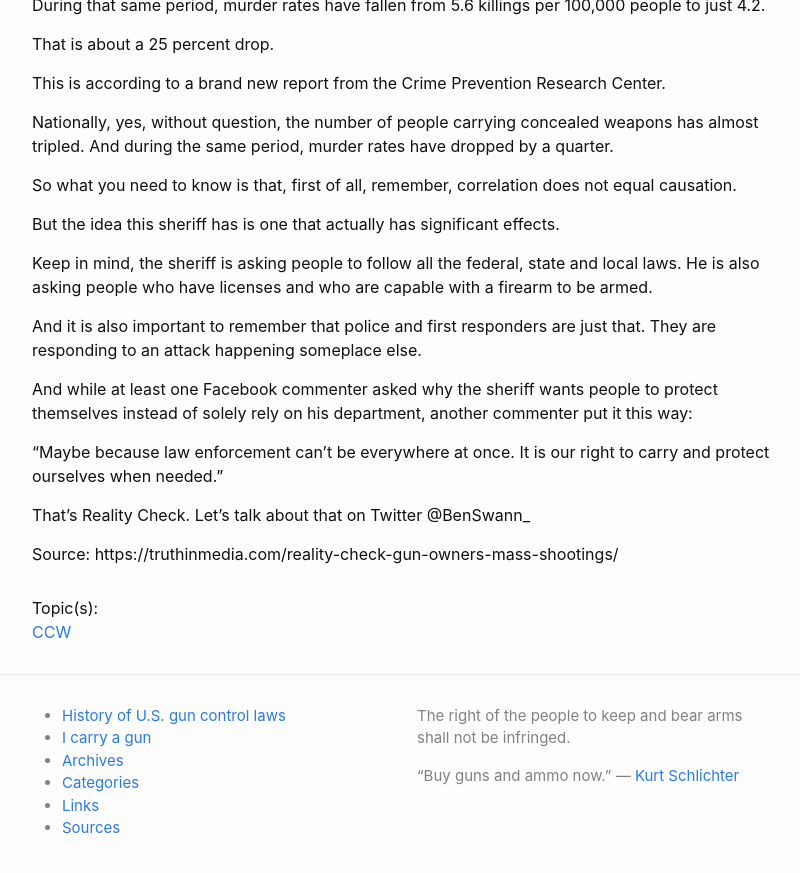
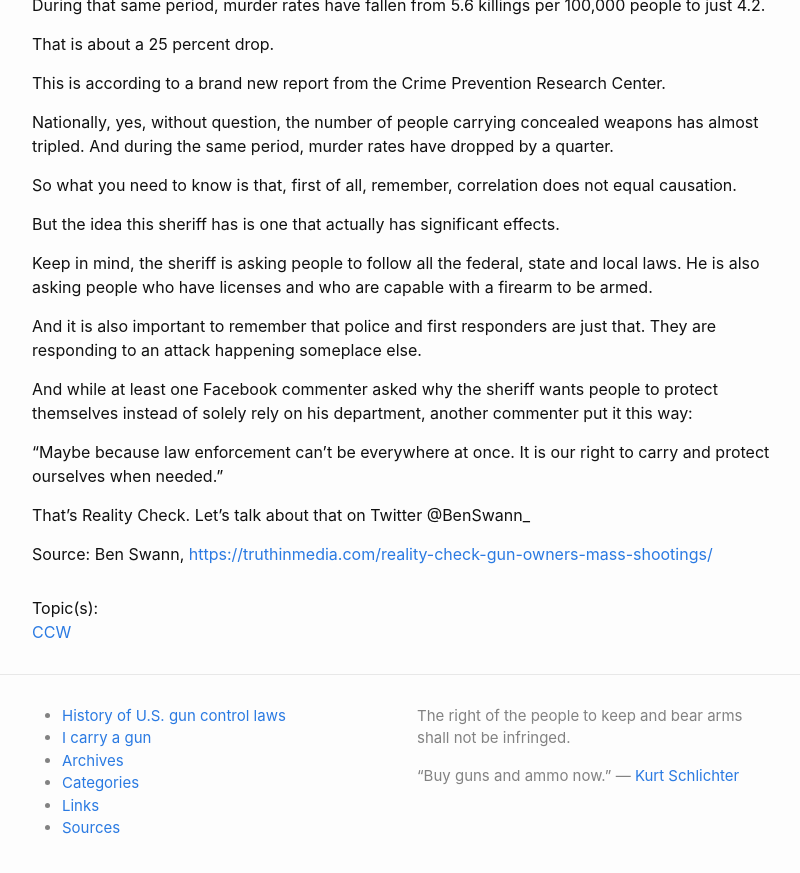
Before and after one commit to greg-raven/oam, a Jekyll site: the page built from _posts/2015-12-09-reality-check-could-licensed-gun-owners-help-thwart-mass-shootings.md, in a window 1280 px wide and 900 px high, scrolled down 1120 px. Shown: the top 873 px of the window, without its empty margins (238-1038 px from the left). Built offline with Jekyll 4.4.1, drawn with Linux system fonts in a browser that asks for light colours; some of the changed text lies outside the part shown.

Commit message:
minor edits

```diff
--- a/_posts/2015-12-09-reality-check-could-licensed-gun-owners-help-thwart-mass-shootings.md
+++ b/_posts/2015-12-09-reality-check-could-licensed-gun-owners-help-thwart-mass-shootings.md
@@ -1,8 +1,8 @@
 ---
 title: "Reality Check: Could licensed gun owners help thwart mass shootings?"
+layout: post
 tags:
-- One Armed Man
-layout: post
+- Ben Swann
 categories:
 - CCW
 ---
@@ -57,4 +57,4 @@
 
 That's Reality Check. Let's talk about that on Twitter @BenSwann\_
 
-Source: https://truthinmedia.com/reality-check-gun-owners-mass-shootings/
+Source: Ben Swann, [https://truthinmedia.com/reality-check-gun-owners-mass-shootings/](https://web.archive.org/web/20160723030327/https://truthinmedia.com/reality-check-gun-owners-mass-shootings/)
```
Also changed, not shown: _posts/2018-12-01-study-armed-citizens-often-thwart-active-shooter-events.md (+1 -1 lines), _posts/2019-04-27-donald-trump-to-nra-concealed-carry-can-thwart-heinous-attacks.md (+1 -1 lines), _posts/2022-07-27-ten-times-a-good-guy-with-a-gun-saved-lives.md (+1 -1 lines), _posts/2022-08-10-how-the-fbi-undercounts-armed-citizen-responders-to-mass-killers-and-media-play-along.md (+1 -1 lines).
